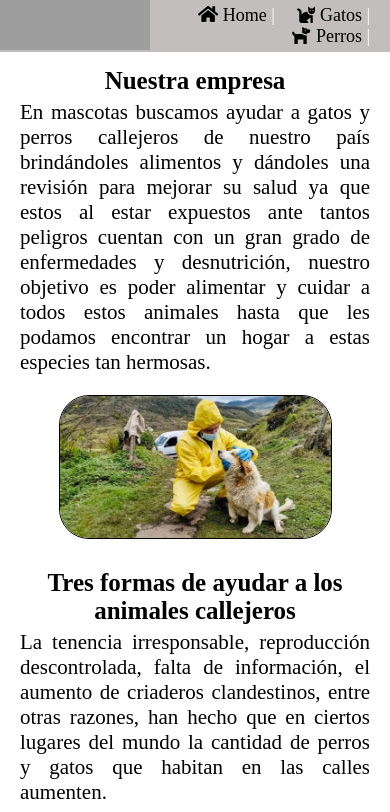
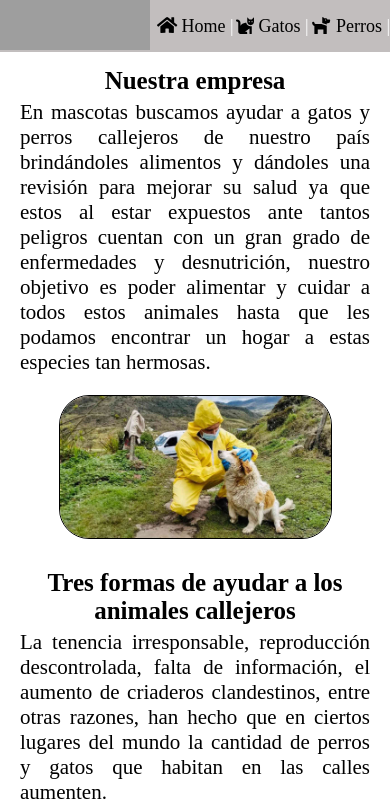
Before and after one commit to EMANUEL1035/responsive, a plain HTML site: page index.html in a window 390 px wide. Shown: the top 812 px of the page. Drawn offline with Linux system fonts and the light colour scheme; grey boxes are pictures that could not be loaded.

Commit message:
Update mobile.css

```diff
--- a/mobile.css
+++ b/mobile.css
@@ -5,3 +5,6 @@
     width: 60%;
     margin-bottom: 20px;
 }
+.header_lista_atajos{
+    padding-right: 0px;
+}
```
